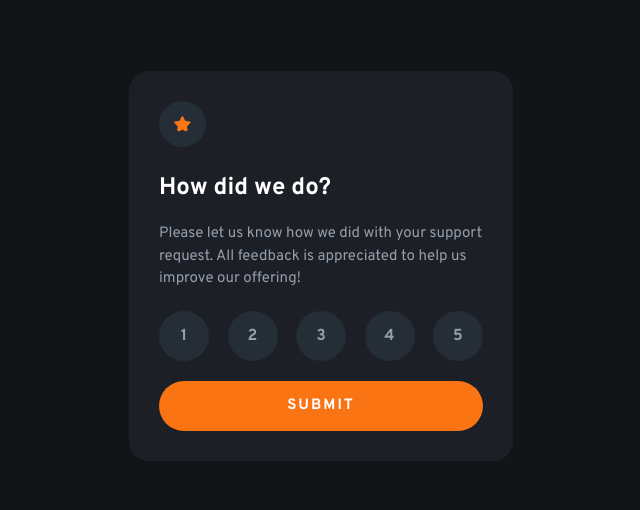
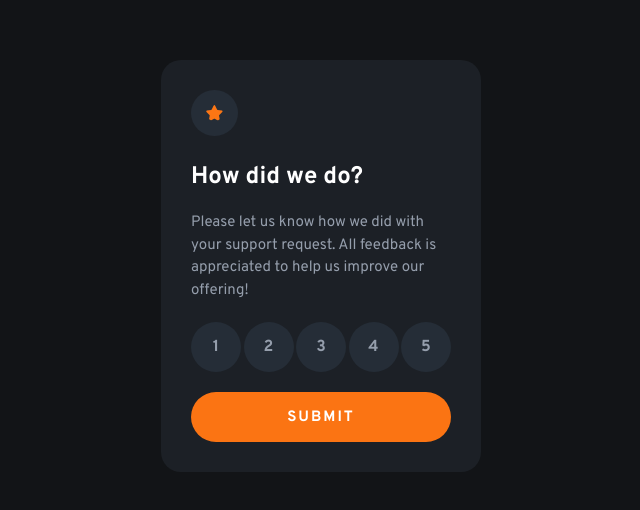
Before and after one commit to hikkenoace1/Interactive, a plain HTML site: page index.html in a window 1280 px wide. Shown: the part 134-644 px from the top of the page, without its empty margins (319-959 px from the left). Drawn offline with Linux system fonts and the light colour scheme.

Commit message:
Update style.css

```diff
--- a/style.css
+++ b/style.css
@@ -14,7 +14,7 @@ body {
 }
 
 .container {
-    width:30%;
+    width:25%;
     /* height: 370px; */
     display: flex;
     flex-direction: column;
@@ -28,6 +28,7 @@ body {
 .numbers {
     display: flex;
     justify-content: space-between;
+    width:100%
 }
 
 .star {
```
